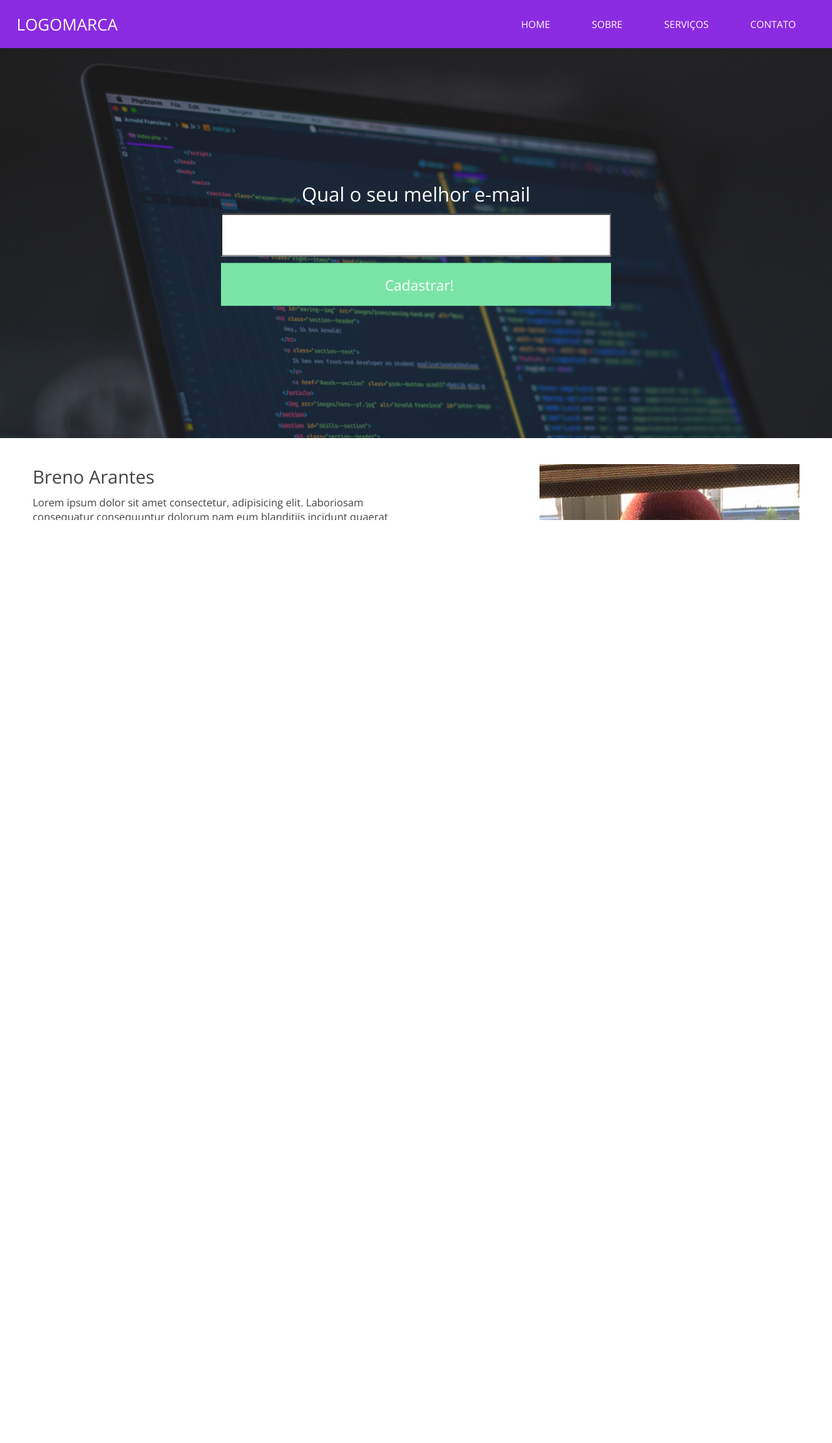
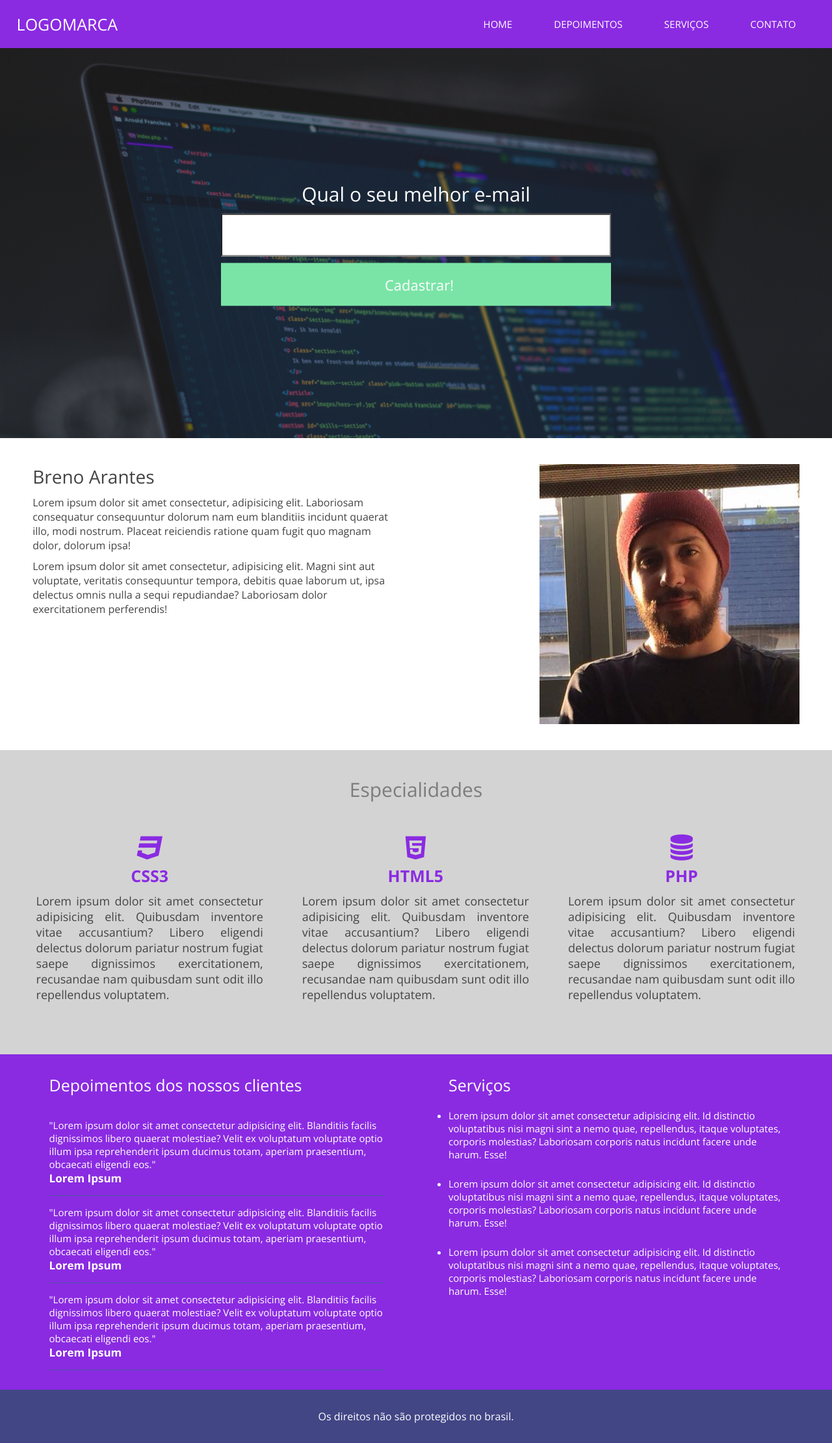
Before and after one commit to brenoas/Projeto_01, a PHP site: page /Projeto_01/ in a window 1280 px wide. Shown: the whole page at 65% size. Before the commit the page ends 800 px from the top, so only its background shows below. Run offline with PHP 8.4, Linux system fonts and the light colour scheme.

Commit message:
atualizando

```diff
--- a/estilo/style.css
+++ b/estilo/style.css
@@ -8,7 +8,6 @@
 /**boot css**/
 
 html,body{
-    overflow-x: hidden;
     height: 100%;
 }
 
@@ -269,7 +268,12 @@ footer p{
     font-size: 16px;
 }
 
-
+/*
+Para arrumar scroll-x do IE
+*/
+body{
+    overflow-x: hidden;
+}
 section.erro-404 .center{
     padding-top: 25%;
     display: flexbox;
--- a/index.php
+++ b/index.php
@@ -22,8 +22,8 @@
     <?php
     $url = isset($_GET['url']) ? $_GET['url'] : 'home';
     switch ($url) {
-        case 'sobre':
-            echo '<target target="sobre" />';
+        case 'depoimentos':
+            echo '<target target="depoimentos" />';
             break;
 
         case 'servicos':
@@ -39,7 +39,7 @@
             <nav class="desktop right">
                 <ul>
                     <li><a href="<?php echo INCLUDE_PATH; ?>">Home</a></li>
-                    <li><a href="<?php echo INCLUDE_PATH; ?>sobre">Sobre</a></li>
+                    <li><a href="<?php echo INCLUDE_PATH; ?>depoimentos">Depoimentos</a></li>
                     <li><a href="<?php echo INCLUDE_PATH; ?>servicos">Serviços</a></li>
                     <li><a href="<?php echo INCLUDE_PATH; ?>contato">Contato</a></li>
                 </ul>
@@ -51,7 +51,7 @@
                 </div>
                 <ul>
                     <li><a href="<?php echo INCLUDE_PATH; ?>">Home</a></li>
-                    <li><a href="<?php echo INCLUDE_PATH; ?>sobre">Sobre</a></li>
+                    <li><a href="<?php echo INCLUDE_PATH; ?>depoimentos">Depoimentos</a></li>
                     <li><a href="<?php echo INCLUDE_PATH; ?>servicos">Serviços</a></li>
                     <li><a href="<?php echo INCLUDE_PATH; ?>contato">Contato</a></li>
                 </ul>
@@ -68,7 +68,7 @@
     if (file_exists('pages/' . $url . '.php')) {
         include('pages/' . $url . '.php');
     } else {
-        if ($url != 'sobre' && $url != 'servicos') {
+        if ($url != 'depoimentos' && $url != 'servicos') {
             $pagina404 = true;
             include('pages/404.php');
         } else {
--- a/js/scripts.js
+++ b/js/scripts.js
@@ -57,5 +57,19 @@ $(function(){
 
 
 
-    })
+    });
+
+    if ($('target').length > 0) {
+
+        var elemento = '#'+ $('target').attr('target');
+
+        var divScroll = $(elemento).offset().top;
+
+        $('html,body').animate({scrollTop:divScroll}, 1200);
+
+    }
+
+
+
+
 })
--- a/pages/home.php
+++ b/pages/home.php
@@ -62,7 +62,7 @@
 
     <section class="extras">
         <div class="center">
-            <div class="w50 left depoimento-container">
+            <div id="depoimentos" class="w50 left depoimento-container">
                 <h2 class="title">Depoimentos dos nossos clientes</h2>
                 <div class="depoimento-single">
                     <p class="depoimento-descricao">"Lorem ipsum dolor sit amet consectetur adipisicing elit. Blanditiis facilis dignissimos libero quaerat molestiae? Velit ex voluptatum voluptate optio illum ipsa reprehenderit ipsum ducimus totam, aperiam praesentium, obcaecati eligendi eos."</p>
@@ -81,7 +81,7 @@
                 <!--depoimento-single-->
             </div>
             <!--w50-->
-            <div class="w50 left servicos-container">
+            <div id="servicos" class="w50 left servicos-container">
                 <h2 class="title">Serviços</h2>
                 <div class="servicos">
                     <ul>
```
